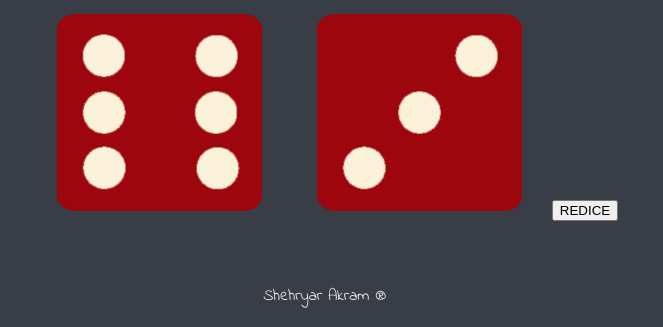
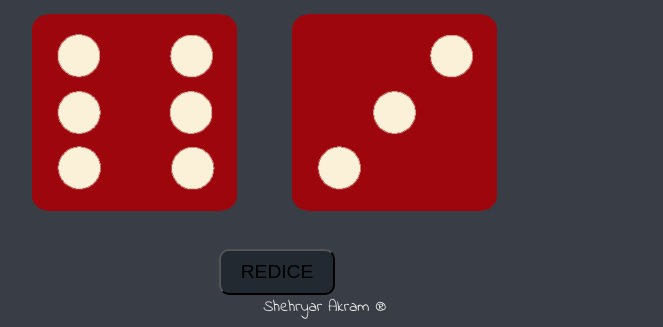
Before and after one commit to ShehryarAkram/dice-game, a plain HTML site: page index.html in a window 1280 px wide. Shown: the part 481-808 px from the top of the page, without its empty margins (315-978 px from the left). Drawn offline with Linux system fonts and the light colour scheme.

Commit message:
Update styles.css

```diff
--- a/styles.css
+++ b/styles.css
@@ -32,6 +32,16 @@ img {
   width: 80%;
 }
 
+.btn{
+  background-color: #232931;
+  font-size: 1.2rem;
+  position: relative;
+  top: 63px;
+  right: 308px;
+  padding: 10px 20px;
+  border-radius: 10px;
+}
+
 footer {
   margin-top: 5%;
   color: #EEEEEE;
```
